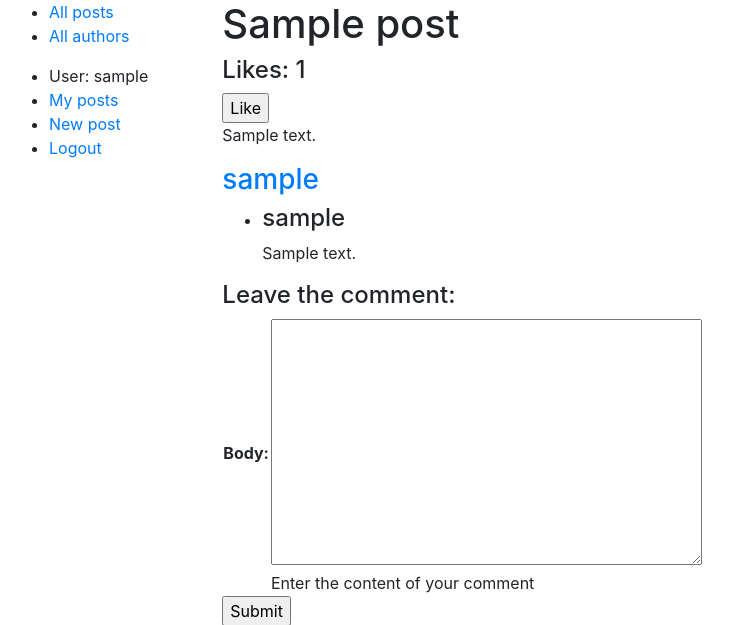
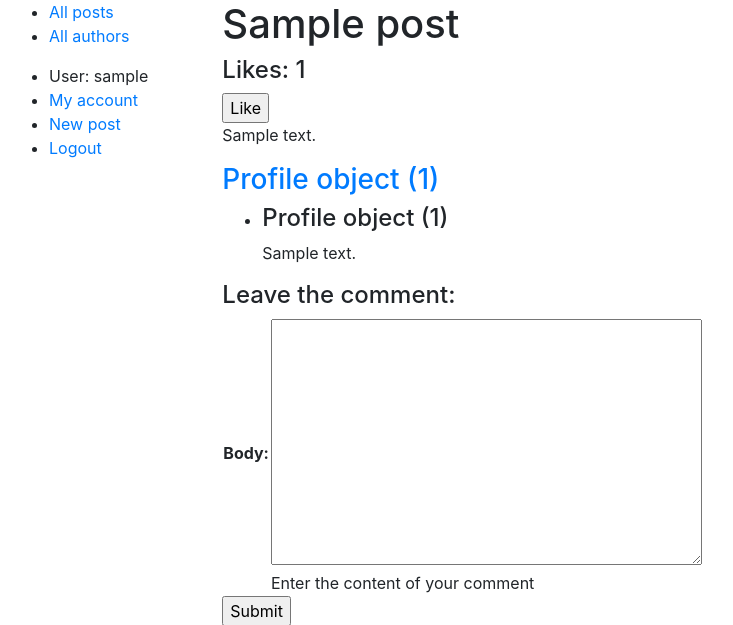
Before and after one commit to Chudopal/django_orange_blog, a Django app: page /feed/1/ in a window 1280 px wide. Shown: the top 625 px of the page, without its empty margins (6-739 px from the left). Run offline with Django 3.2, Linux system fonts and the light colour scheme; a user stored in the database is signed in; tables that the repository leaves empty hold one stand-in row (values such as "Sample post"); some libraries are stand-ins or nearby versions.

Commit message:
make refactor

```diff
--- a/feed/forms.py
+++ b/feed/forms.py
@@ -1,7 +1,6 @@
 
 from django import forms
-from .models import Comment, Like
-
+from .models import Comment, Like, Profile
 
 # creating a form
 class CommentForm(forms.ModelForm):
@@ -23,3 +22,14 @@ class LikeForm(forms.ModelForm):
         model = Like
 
         fields = []
+
+
+class ProfileForm(forms.ModelForm):
+    """This is class for profile form"""
+
+    class Meta():
+        model = Profile
+        fields = [
+            'picture',
+            'bio'
+        ]
--- a/feed/models.py
+++ b/feed/models.py
@@ -26,7 +26,7 @@ class Post(models.Model):
     )
 
     author = models.ForeignKey(
-        User,
+        'Profile',
         on_delete=models.CASCADE
     )
 
@@ -70,7 +70,7 @@ class Comment(models.Model):
     )
 
     author = models.ForeignKey(
-        User,
+        'Profile',
         blank=True,
         null=True,
         on_delete=models.CASCADE
--- a/feed/templates/base.html
+++ b/feed/templates/base.html
@@ -26,7 +26,7 @@
   <ul class="sidebar-nav">
     {% if user.is_authenticated %}
     <li>User: {{ user.get_username }}</li>
-    <li> <a href='{% url 'my-posts' user.pk %}'> My posts</a></li>
+    <li> <a href='{% url 'my-posts' user.pk %}'> My account</a></li>
     <li><a href='{% url "create-post" %}'>New post</a></li>
     <li><a href="{% url 'logout'%}?next={{request.path}}">Logout</a></li>
   {% else %}
--- a/feed/templates/feed/my_account.html
+++ b/feed/templates/feed/my_account.html
@@ -4,12 +4,12 @@
 
 <h1> My account </h1>
 
-<img src="{{ picture.url }}" />
+<img src="{{ profile.picture.url }}" />
 
-{% if posts %}
+{% if profile.posts.all %}
 
     <ul>
-        {% for post in posts %}
+        {% for post in profile.posts.all %}
 
             <li>
                 <a href='{% url 'post-detail' post.pk %}'>{{post}}</a> - {{post.date}}
--- a/feed/views.py
+++ b/feed/views.py
@@ -72,9 +72,12 @@ class CreatePost(LoginRequiredMixin, CreateView):
     ]
 
     def form_valid(self, form):
+        profile = Profile.objects.get(user=self.request.user)
         obj = form.save(commit=False)
-        obj.author = self.request.user
+        obj.author = profile
         obj.save()
+        profile.posts.add(obj)
+        profile.save()
         return super(CreatePost, self).form_valid(form)
 
 
@@ -92,10 +95,8 @@ class DeletePost(LoginRequiredMixin, DeleteView):
 
 def my_account(request, pk):
     """This function is for showing your posts"""
-    posts_of_user = Post.objects.filter(author=User.objects.get(pk=pk))
-    picture = Profile.objects.get(user=User.objects.get(pk=pk)).picture
+    profile = Profile.objects.get(user=User.objects.get(pk=pk))
     context = {
-        "posts": posts_of_user,
-        "picture": picture,
+        "profile": profile,
     }
     return render(request, "feed/my_account.html", context)
```
Also changed, not shown: blog/files/media/thumb-1920-645433.jpg (added), feed/migrations/0005_auto_20200701_1144.py (added), feed/migrations/0006_auto_20200701_1146.py (added).
